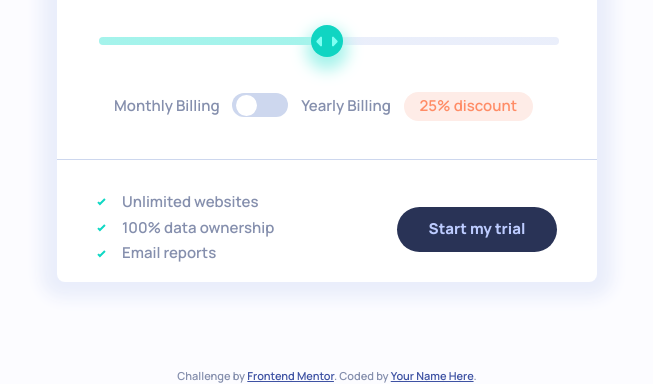
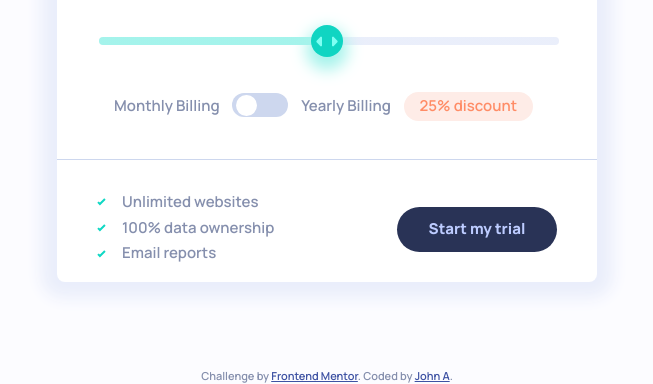
Before and after one commit to ajkun55/Interactive-pricing-component, a plain HTML site: page index.html in a window 1280 px wide. Shown: the part 424-808 px from the top of the page, without its empty margins (313-966 px from the left). Drawn offline with nearby package versions, Linux system fonts and the light colour scheme.

Commit message:
Update index.html

```diff
--- a/index.html
+++ b/index.html
@@ -58,7 +58,7 @@
   <footer>
     <div class="attribution">
       Challenge by <a href="https://www.frontendmentor.io?ref=challenge" target="_blank">Frontend Mentor</a>.
-      Coded by <a href="#">Your Name Here</a>.
+      Coded by <a href="https://github.com/ajkun55/Interactive-pricing-component/">John A</a>.
     </div>
   </footer>
   <script src="./src/script.js"></script>
```
